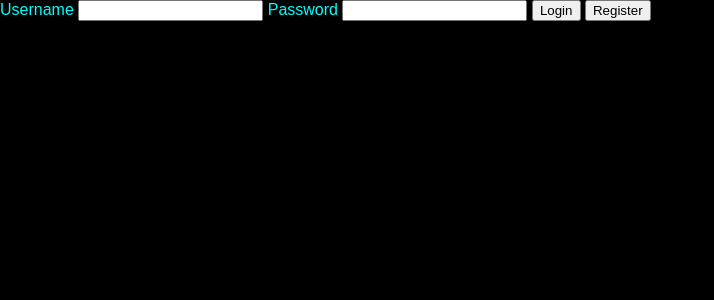
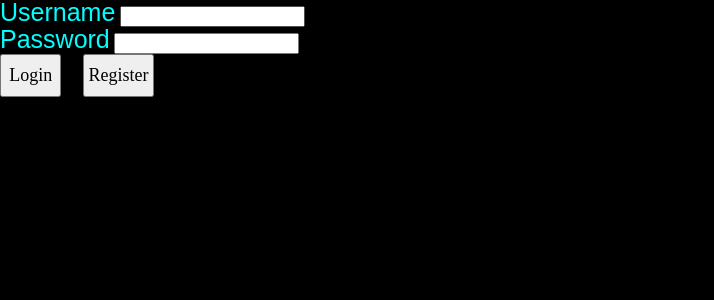
Before and after one commit to antoniomigotto/Adopt-a-Planet, a Flask app: page /login in a window 1280 px wide. Shown: the top 300 px of the page, without its empty margins (0-714 px from the left). Run offline with Flask 2, Linux system fonts and the light colour scheme.

Commit message:
Update login.html
added styling to login page

```diff
--- a/adopt-a-planet/templates/login.html
+++ b/adopt-a-planet/templates/login.html
@@ -1,16 +1,23 @@
 {% extends 'base.html' %}
 
-{% block title %}
-Login
+{% block head %}
+<div class = "logpage">
+        <h1>Login</h1>
+    </div>
 {% endblock %}
 
 {% block body %}
+
 <form action="/login_submit" method="post">
-	<label for="username">Username</label>
+    <div class = "username">
+	<label for="username" style = "font-size: 25px;">Username</label>
 	<input type="text" name="username" id="username" value="" required/>
-	<label for="password">Password</label>
+    </div>
+    <div class = "password">
+	<label for="password" style = "font-size: 25px;">Password</label>
 	<input type="password" name="password" id="password" value="" required/>
-	<input type="submit" name="account_type" value="Login" />
-	<input type="submit" name="account_type" value="Register" />
+    </div>
+	<div class = "logbutton"> <input type="submit" name="account_type" value="Login" style = "font-family: 'Times New Roman'; font-size: 18px; font-style: inherit; padding: 0.5em 0.4em; margin-right: 17px;" />
+	 <input type="submit" name="account_type" value="Register" style = "font-family: 'Times New Roman'; font-size: 18px; font-style: inherit; padding: 0.5em 0.2em;"/></div>
 </form>
 {% endblock %}
```
